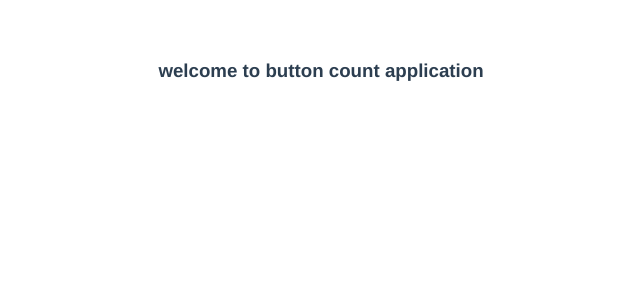
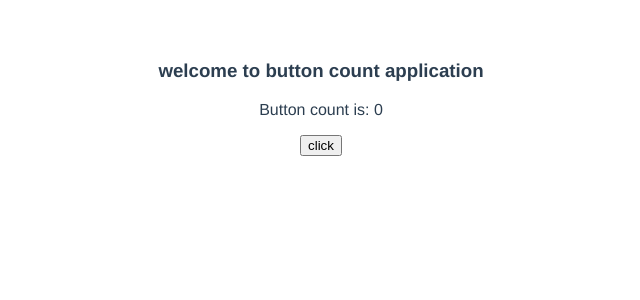
Before and after one commit to anoobbava/vue-code-coverage, a Vue app: page / in a window 1280 px wide. Shown: the top 300 px of the page, without its empty margins (319-959 px from the left). Built offline with nearby package versions, Linux system fonts and the light colour scheme.

Commit message:
added functionalities for the count

```diff
--- a/src/components/ButtonCount.vue
+++ b/src/components/ButtonCount.vue
@@ -1,13 +1,22 @@
 <template>
-  <h3>welcome to button count application</h3>
+  <div>
+    <h3>welcome to button count application</h3>
+    <p>Button count is: {{count}}</p>
+    <button @click="changeCount">click</button>
+  </div>
 </template>
 
 <script>
 export default {
-
+data () {
+  return {
+    count: 0
+  }
+},
+methods: {
+  changeCount () {
+    this.count += 1
+  }
+  }
 }
 </script>
-
-<style>
-
-</style>
```
